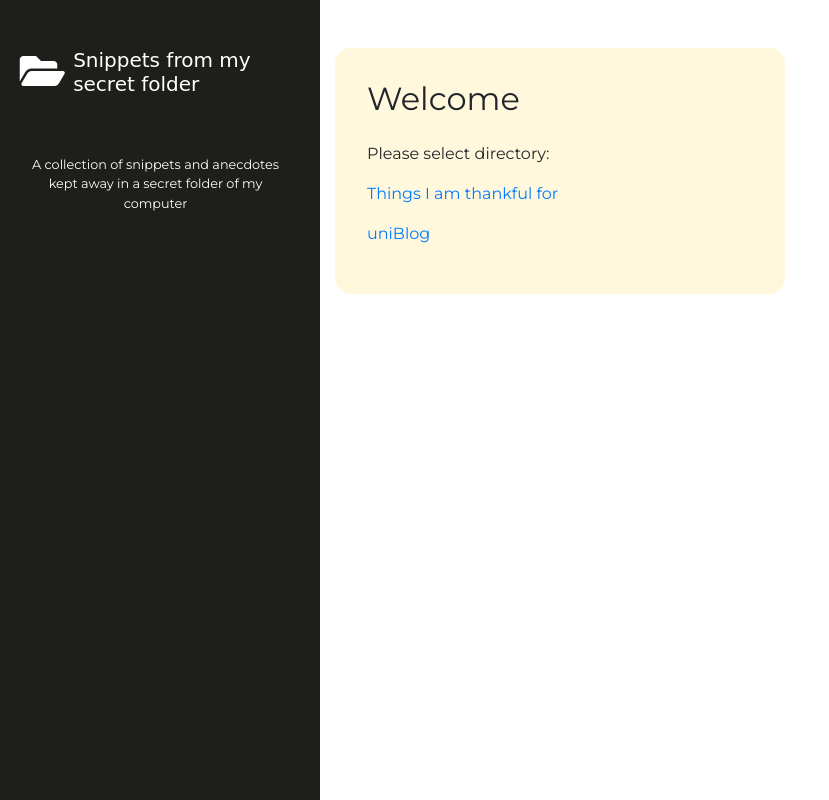
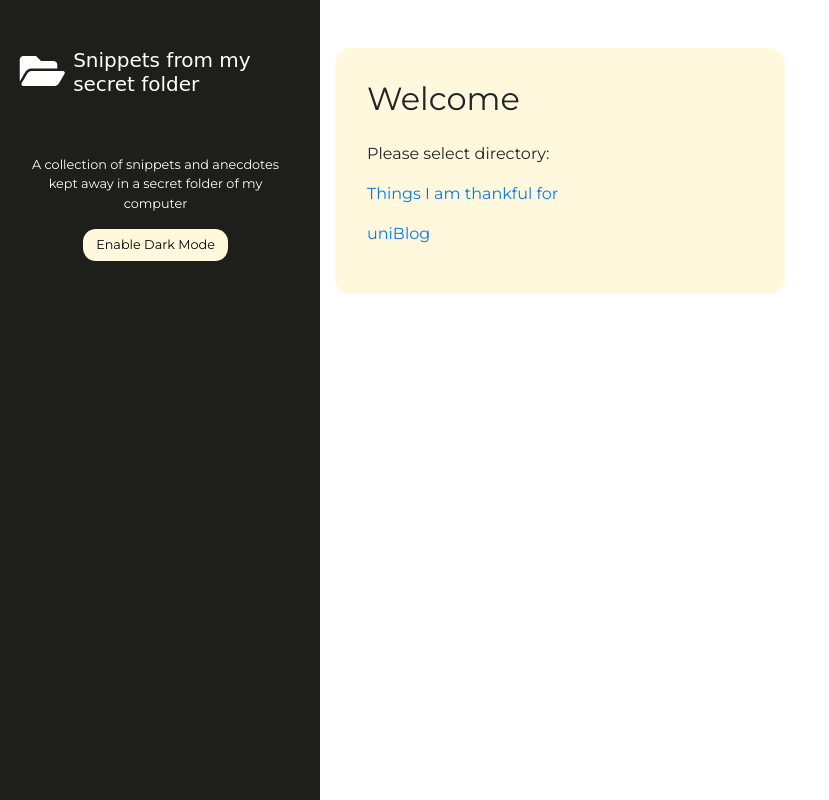
Before and after one commit to apurbzz-1994/php-dbless-blog, a PHP site: page / in a window 1280 px wide. Shown: the whole page, without its empty margins (0-829 px from the left). Run offline with PHP 8.4, Linux system fonts and the light colour scheme; some web fonts are replaced.

Commit message:
add style to darkmode button

```diff
--- a/index.php
+++ b/index.php
@@ -31,6 +31,7 @@
                 </div>
                 <div id="mobile-side-bar-paragraph">
                     <p>A collection of snippets and anecdotes kept away in a secret folder of my computer</p>
+                    <button id="d-mode-toggle">Enable Dark Mode</button>
                 </div>
             </div>
             <div class="col-12 col-md-3 col-lg-3 side-bar d-none d-md-block d-lg-block d-xl-block">
@@ -49,6 +50,7 @@
                 </div>
                 <div class="side-bar-paragraph">
                     <p>A collection of snippets and anecdotes kept away in a secret folder of my computer</p>
+                    <button id="d-mode-toggle">Enable Dark Mode</button>
                 </div>
             </div>
             <div class="col-12 col-md-9 col-lg-9">
@@ -92,5 +94,10 @@
             </div>
         </div>
     </div>
+    <script>
+        document.getElementById("d-mode-toggle").addEventListener("click", function(){
+            document.documentElement.classList.toggle('dark-mode');
+    });
+    </script>
 </body>
 </html>
--- a/myBlog.php
+++ b/myBlog.php
@@ -31,6 +31,7 @@
                 </div>
                 <div id="mobile-side-bar-paragraph">
                     <p>A collection of snippets and anecdotes kept away in a secret folder of my computer</p>
+                    <button id="d-mode-toggle">Enable Dark Mode</button>
                 </div>
             </div>
             <div class="col-12 col-md-3 col-lg-3 side-bar d-none d-md-block d-lg-block d-xl-block">
@@ -50,6 +51,9 @@
                 <div class="side-bar-paragraph">
                     <p>A collection of snippets and anecdotes kept away in a secret folder of my computer</p>
                     <button id="d-mode-toggle">Enable Dark Mode</button>
+                </div>
+                <div class="side-bar-paragraph">
+                    <h6>"<?= $_GET["filename"] ?>"</h6>
                 </div>
             </div>
             <div class="col-12 col-md-9 col-lg-9">
--- a/style.css
+++ b/style.css
@@ -71,3 +71,12 @@ html, body {
     padding-top: 0.3em;
     padding-bottom: 0.3em;
 }
+
+#d-mode-toggle{
+    padding: 0.5em;
+    padding-left: 1em;
+    padding-right: 1em;
+    border-radius: 1em;
+    border-width: 0;
+    background-color: cornsilk;
+}
```
